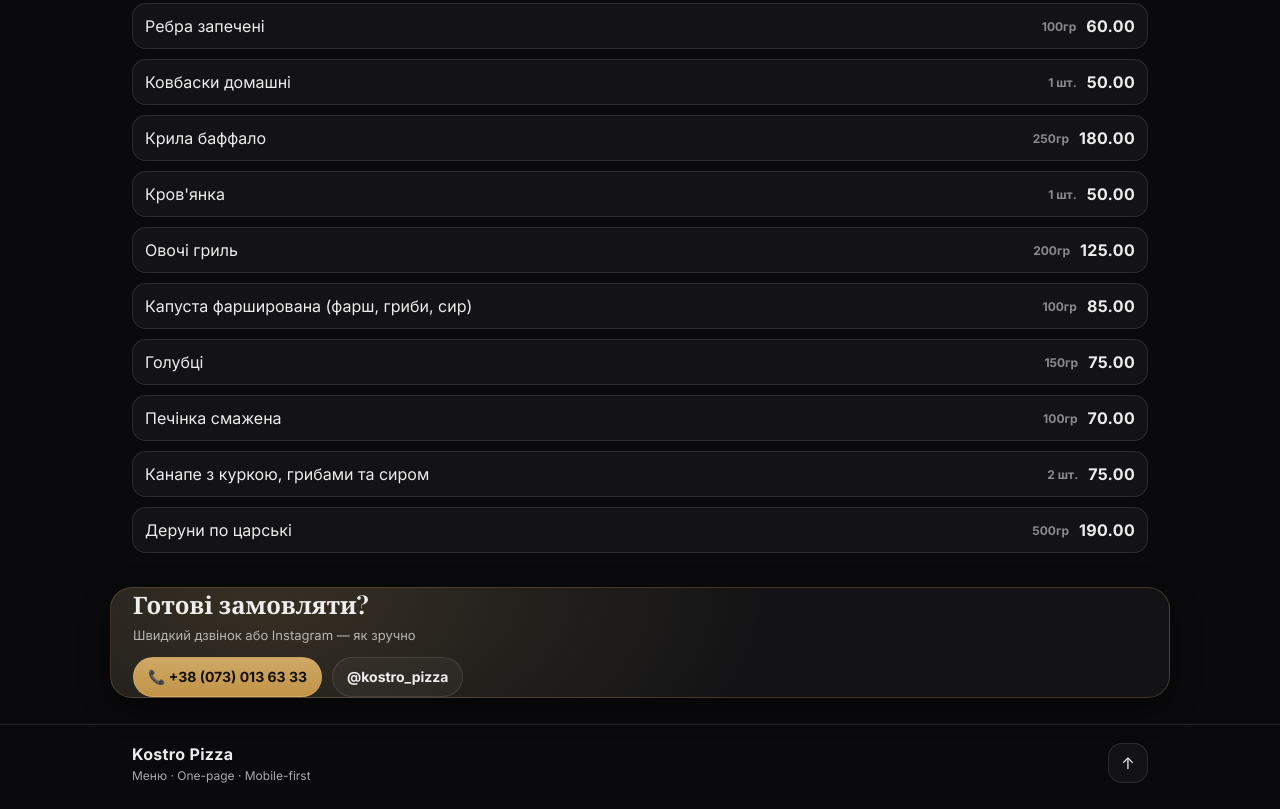
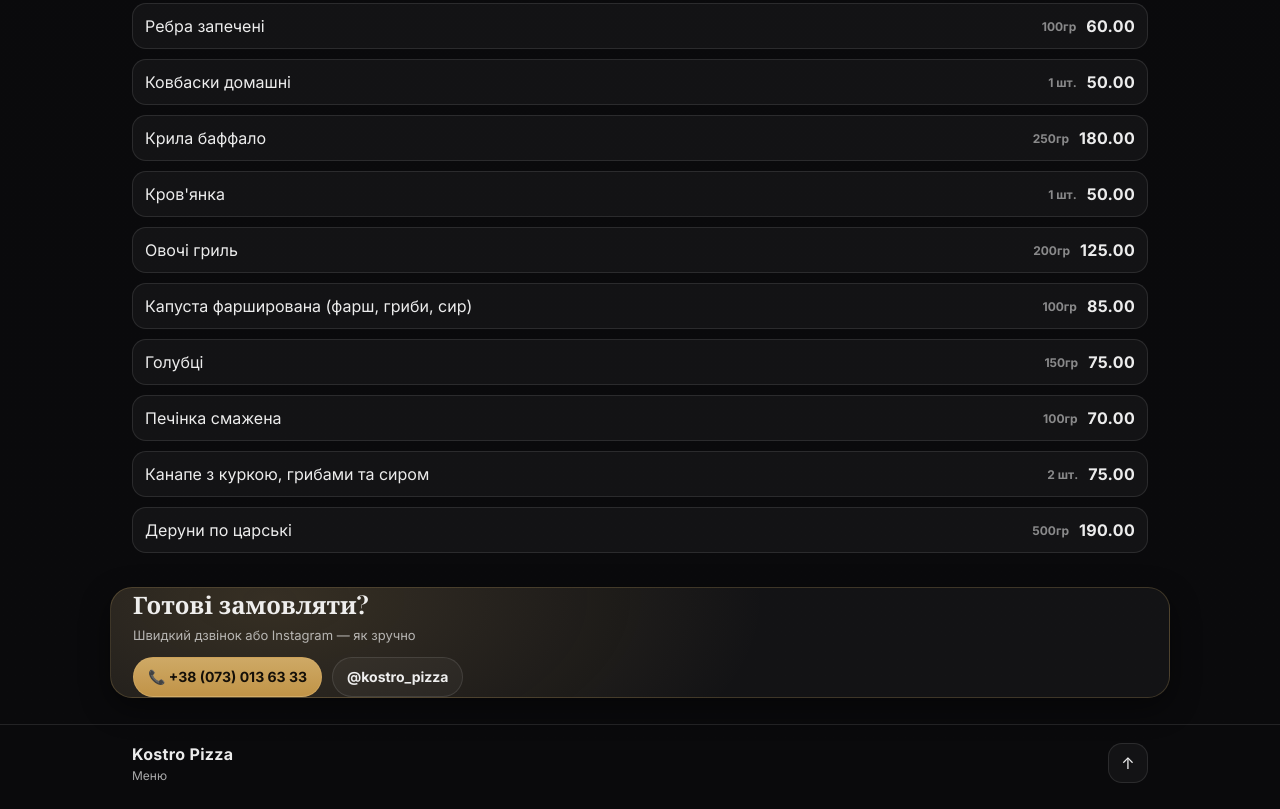
Before and after one commit to KStrochan/Pizzeria-Kostro-Menu, a plain HTML site: page index.html in a window 1280 px wide. Shown: the part 6661-7470 px from the top of the page. Drawn offline with nearby package versions, Linux system fonts and the light colour scheme.

Commit message:
Update index.html

```diff
--- a/index.html
+++ b/index.html
@@ -676,7 +676,7 @@
       <div class="container footer__inner">
         <div class="footer__left">
           <div class="footer__brand">Kostro Pizza</div>
-          <div class="footer__small">Меню · One-page · Mobile-first</div>
+          <div class="footer__small">Меню</div>
         </div>
         <a class="toTop" href="#top" aria-label="Повернутись вгору">↑</a>
       </div>
```
